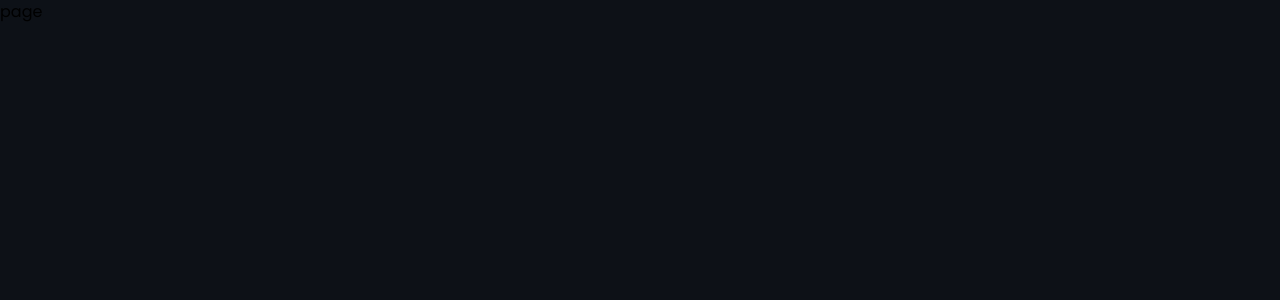
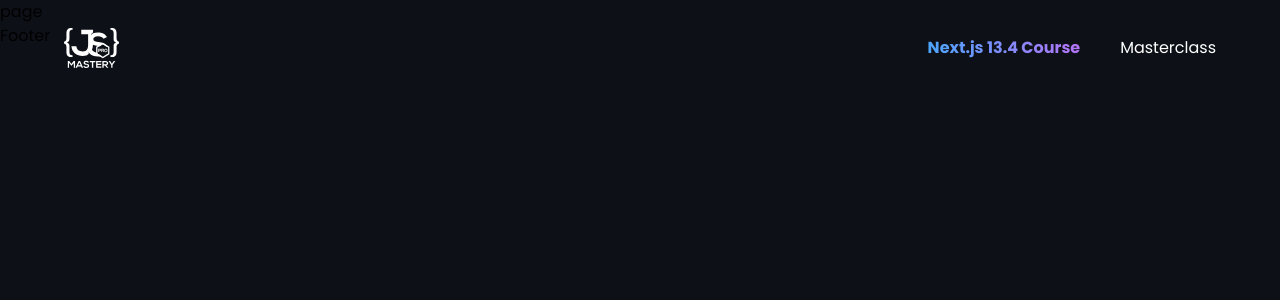
Before and after one commit to jukemori/nextjs-jsm, a Next.js app: page / in a window 1280 px wide. Shown: the top 300 px of the page. Built offline with nearby package versions, Linux system fonts and the light colour scheme.

Commit message:
add nav component

```diff
--- a/components/Navbar.tsx
+++ b/components/Navbar.tsx
@@ -6,8 +6,29 @@ const Navbar = () => {
     <nav className="flex-center fixed top-0 z-50 w-full border-black-200 py-7 text-white">
       <div className="flex-between mx-auto w-full max-w-screen-2xl px-6 xs:px-8 sm:px-16">
         <Link href="/">
-          <Image src="/jsm-logo.svg" alt="logo" width={55} height={40} />
+          <Image src="/jsm-logo.svg" alt="JSM logo" width={55} height={40} />
         </Link>
+
+        <Image
+          src="/hamburger-menu.svg"
+          width={30}
+          height={30}
+          alt="Hamburger menu"
+          className="block md:hidden"
+        />
+
+        <ul className="flex-center gap-x-3 max-md:hidden md:gap-x-10">
+          <li className="body-text text-gradient_blue-purple !font-bold">
+            <Link href="https://jsmastery.pro/next13" target="_black">
+              Next.js 13.4 Course
+            </Link>
+          </li>
+          <li className="body-text !font-normal">
+            <Link href="https://jsmastery.pro/masterclass" target="_black">
+              Masterclass
+            </Link>
+          </li>
+        </ul>
       </div>
     </nav>
   )
```
Also changed, not shown: app/(root)/(home)/loading.tsx (renamed from app/(home)/loading.tsx), app/(root)/(home)/page.tsx (renamed from app/(home)/page.tsx).
